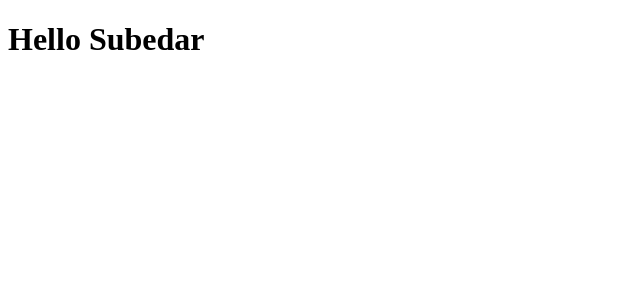
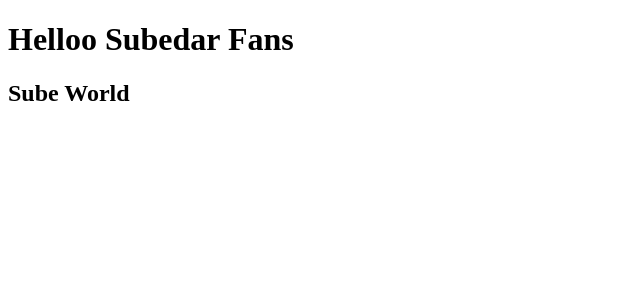
Before and after one commit to SUBE007/ReactSelfLearning, a React (Create React App) app: page / in a window 1280 px wide. Shown: the top 300 px of the page, without its empty margins (0-640 px from the left). Built offline with nearby package versions, Linux system fonts and the light colour scheme.

Commit message:
[SUBE007]Refactored returns multiple element inside render method using div tag

```diff
--- a/src/App.js
+++ b/src/App.js
@@ -1,7 +1,13 @@
- import React from "react";
+ import React , {Component} from "react";
 
-let element= React.createElement("h1",null,"Hello Subedar");
+ class App extends Component{
+   render(){
+     return <div id="root">
+            <h1> Helloo Subedar Fans</h1>
+            <h2> Sube World</h2>
+           </div>
+   }
+ }
 
 
-
- export default element;
+ export default App;
--- a/src/index.js
+++ b/src/index.js
@@ -1,6 +1,6 @@
 import React from 'react';
 import ReactDOM from 'react-dom';
-import element from './App';
+import App from './App';
 
 
-ReactDOM.render(element,document.getElementById("root"));
+ReactDOM.render(<App /> ,document.getElementById("root"));
```
